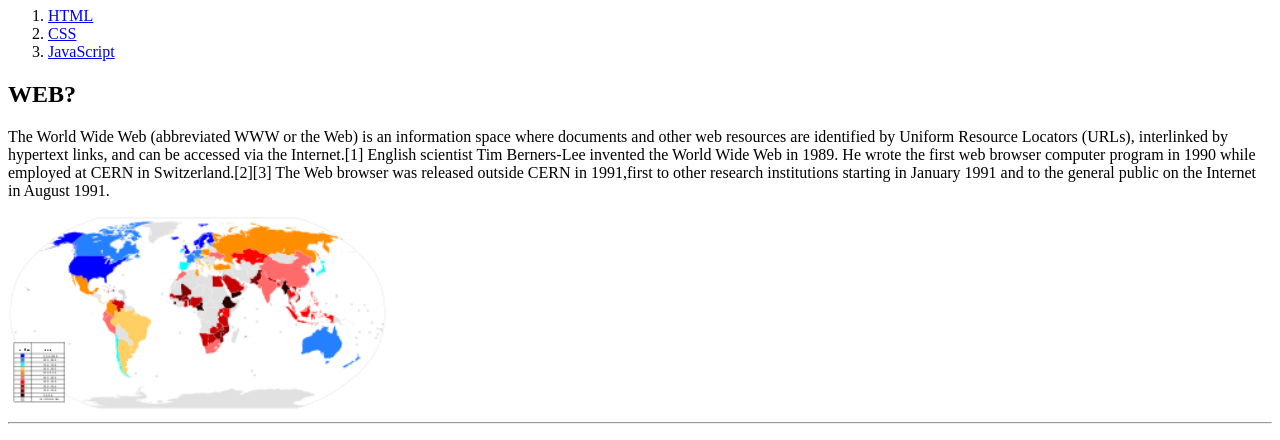
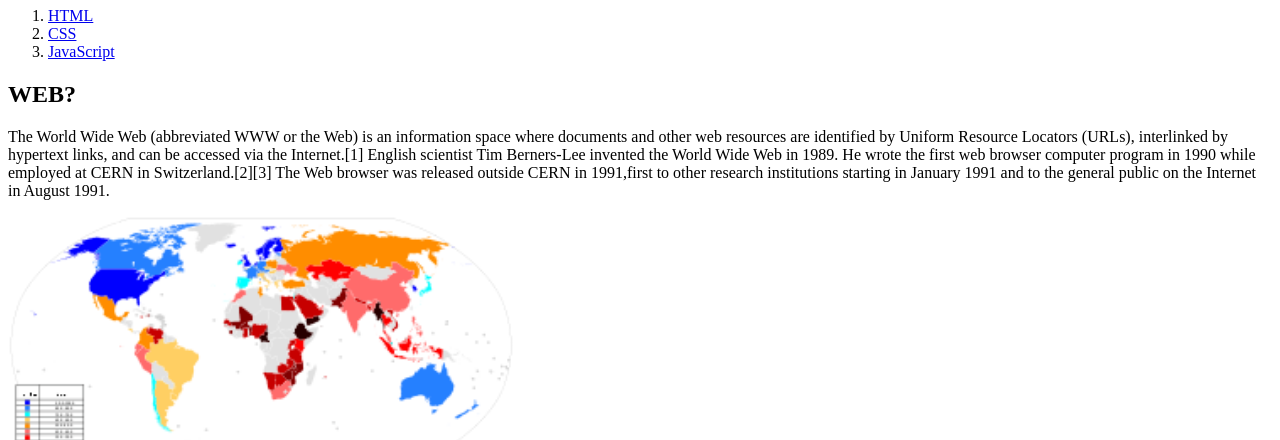
Before and after one commit to Chokoty/project_web1, a plain HTML site: page index.html in a window 1280 px wide. Shown: the part 73-513 px from the top of the page. Drawn offline with Linux system fonts and the light colour scheme.

Commit message:
width="40%" to style="width:40%"

```diff
--- a/index.html
+++ b/index.html
@@ -26,7 +26,7 @@
   January 1991 and to the general public
   on the Internet in August 1991.
   </p>
-  <img src="Web_Index.svg.png" style="width:30%">
+  <img src="Web_Index.svg.png" style="width:40%">
   <hr>
   <h1>Taeyoon Kim</h1>
 	<p>이메일 : chokokty0816@gmail.com</p>
```
